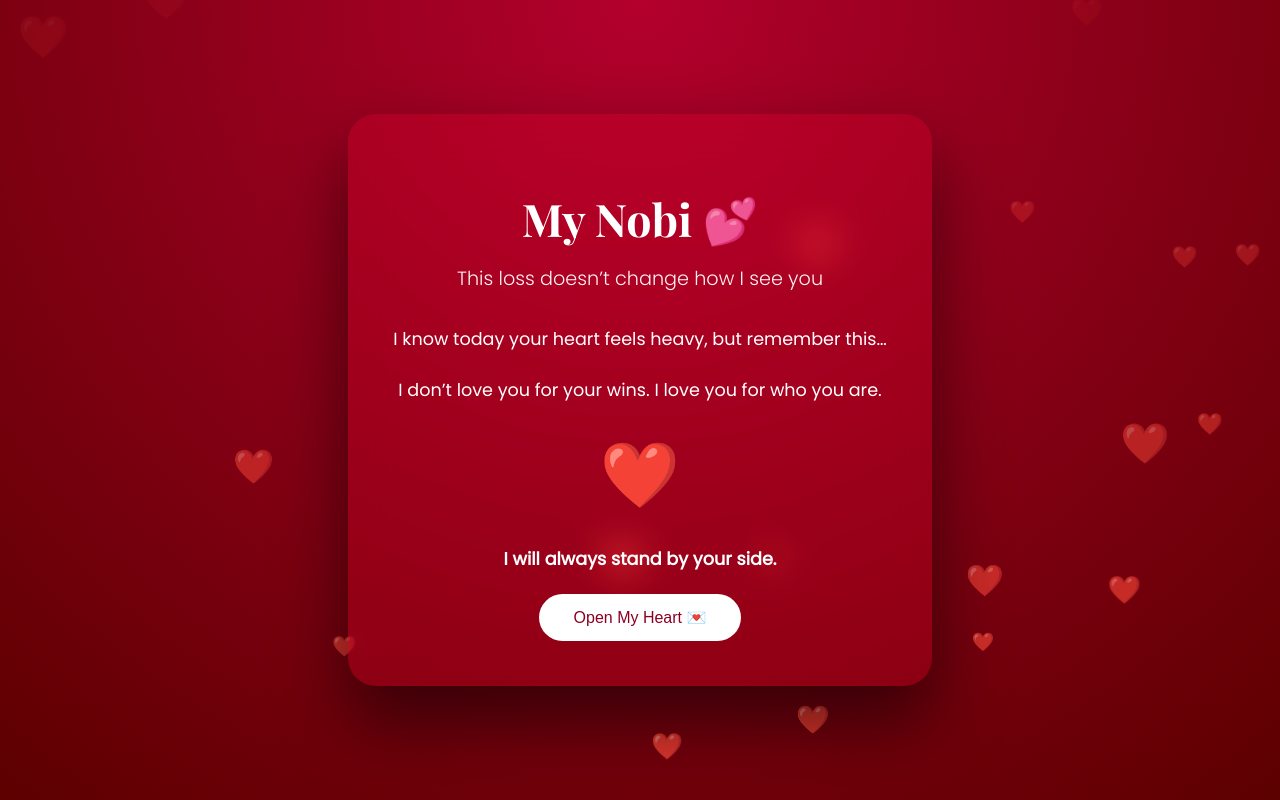
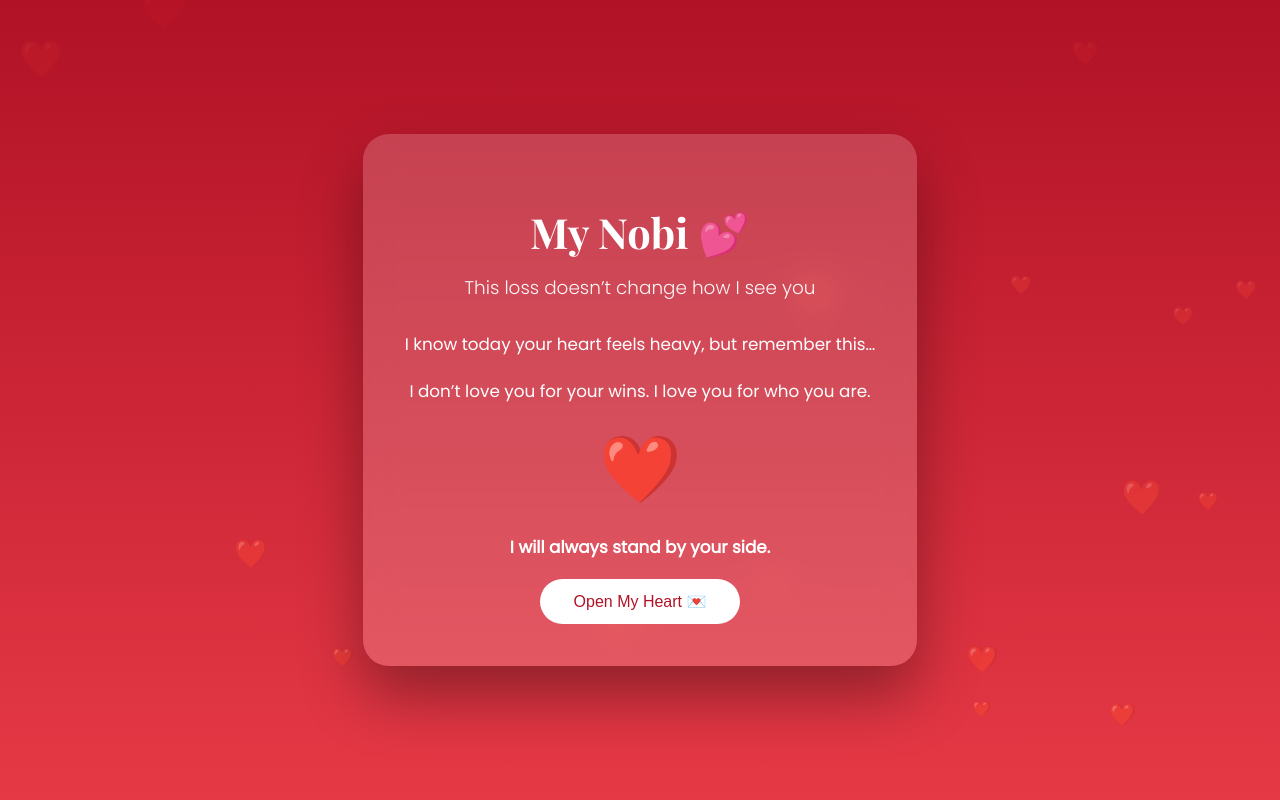
Before and after one commit to nilum44/ilusmn, a plain HTML site: page index.html in a window 1280 px wide. Both pictures are taken after a click on the button "Open My Heart 💌". Drawn offline with nearby package versions, Linux system fonts and the light colour scheme.

Commit message:
Add files via upload

```diff
--- a/index.html
+++ b/index.html
@@ -12,7 +12,7 @@ body {
     margin: 0;
     height: 100vh;
     overflow: hidden;
-    background: radial-gradient(circle at top, #b3002d, #5c0000);
+    background: linear-gradient(180deg, #b11226, #e63946);
     display: flex;
     justify-content: center;
     align-items: center;
@@ -24,63 +24,62 @@ body {
 .love-box {
     position: relative;
     z-index: 2;
-    background: rgba(255, 0, 50, 0.18);
-    backdrop-filter: blur(18px);
-    border-radius: 28px;
-    padding: 45px;
+    background: rgba(255, 255, 255, 0.18);
+    backdrop-filter: blur(16px);
+    border-radius: 26px;
+    padding: 42px;
     max-width: 650px;
     text-align: center;
-    box-shadow: 0 35px 70px rgba(0,0,0,0.55);
-    animation: fade 2s ease;
+    box-shadow: 0 30px 60px rgba(0,0,0,0.35);
+    animation: fade 1.8s ease;
 }
 
 h1 {
     font-family: 'Playfair Display', serif;
-    font-size: 2.8rem;
-    margin-bottom: 10px;
+    font-size: 2.6rem;
+    margin-bottom: 8px;
 }
 
 h2 {
     font-weight: 300;
-    font-size: 1.2rem;
-    margin-bottom: 30px;
+    font-size: 1.15rem;
+    margin-bottom: 28px;
     opacity: 0.95;
 }
 
 p {
-    font-size: 1.1rem;
-    line-height: 1.9;
+    font-size: 1.05rem;
+    line-height: 1.8;
 }
 
 .heart-center {
-    font-size: 3.6rem;
-    animation: pulse 1.4s infinite;
-    margin: 25px 0;
+    font-size: 3.4rem;
+    animation: pulse 1.5s infinite;
+    margin: 22px 0;
 }
 
 button {
-    background: #fff;
-    color: #8b0022;
+    background: #ffffff;
+    color: #b11226;
     border: none;
     border-radius: 30px;
-    padding: 14px 35px;
+    padding: 13px 34px;
     font-size: 1rem;
     cursor: pointer;
-    transition: 0.3s;
+    transition: 0.3s ease;
 }
 
 button:hover {
-    transform: translateY(-4px);
-    box-shadow: 0 12px 28px rgba(255,255,255,0.6);
+    transform: translateY(-3px);
+    box-shadow: 0 10px 24px rgba(255,255,255,0.5);
 }
 
 /* Floating hearts */
 .floating-heart {
     position: absolute;
     bottom: -20px;
-    color: #ffb3c1;
+    color: rgba(255,255,255,0.7);
     animation: floatUp linear infinite;
-    opacity: 0.85;
     pointer-events: none;
 }
 
@@ -94,8 +93,8 @@ button:hover {
 
 /* Animations */
 @keyframes floatUp {
-    0% { transform: translateY(0) scale(0.8); }
-    100% { transform: translateY(-110vh) scale(1.5); opacity: 0; }
+    from { transform: translateY(0) scale(0.8); opacity: 1; }
+    to { transform: translateY(-110vh) scale(1.5); opacity: 0; }
 }
 
 @keyframes pulse {
@@ -104,19 +103,13 @@ button:hover {
 }
 
 @keyframes fade {
-    from { opacity: 0; transform: translateY(40px); }
+    from { opacity: 0; transform: translateY(35px); }
     to { opacity: 1; transform: translateY(0); }
 }
 
 @keyframes burst {
-    0% {
-        transform: translate(0,0) scale(0.8);
-        opacity: 1;
-    }
-    100% {
-        transform: translate(var(--x), var(--y)) scale(1.6);
-        opacity: 0;
-    }
+    from { transform: translate(0,0) scale(0.8); opacity: 1; }
+    to { transform: translate(var(--x), var(--y)) scale(1.5); opacity: 0; }
 }
 </style>
 </head>
@@ -145,36 +138,33 @@ function createFloatingHeart() {
     heart.className = "floating-heart";
     heart.innerHTML = "❤️";
     heart.style.left = Math.random() * 100 + "vw";
-    heart.style.fontSize = (16 + Math.random() * 24) + "px";
+    heart.style.fontSize = (14 + Math.random() * 22) + "px";
     heart.style.animationDuration = (4 + Math.random() * 4) + "s";
     document.body.appendChild(heart);
     setTimeout(() => heart.remove(), 8000);
 }
-setInterval(createFloatingHeart, 350);
+setInterval(createFloatingHeart, 380);
 
-// Heart burst on button click
+// Heart burst
 function heartBurst(e) {
-    const button = e.target;
-    const rect = button.getBoundingClientRect();
+    const btn = e.target;
+    const rect = btn.getBoundingClientRect();
 
-    for (let i = 0; i < 18; i++) {
+    for (let i = 0; i < 16; i++) {
         const heart = document.createElement("div");
         heart.className = "burst-heart";
         heart.innerHTML = "❤️";
 
-        const x = (Math.random() - 0.5) * 200 + "px";
-        const y = (Math.random() - 0.5) * 200 + "px";
-
         heart.style.left = rect.width / 2 + "px";
         heart.style.top = rect.height / 2 + "px";
-        heart.style.setProperty("--x", x);
-        heart.style.setProperty("--y", y);
+        heart.style.setProperty("--x", (Math.random()-0.5)*180 + "px");
+        heart.style.setProperty("--y", (Math.random()-0.5)*180 + "px");
 
-        button.appendChild(heart);
+        btn.appendChild(heart);
         setTimeout(() => heart.remove(), 1000);
     }
 
-    alert("No election result can ever take you away from my heart. I'm yours — in every rise and every fall. ❤️");
+    alert("No election result can ever take you away from my heart. I’m yours in every rise and every fall ❤️");
 }
 </script>
 
```
